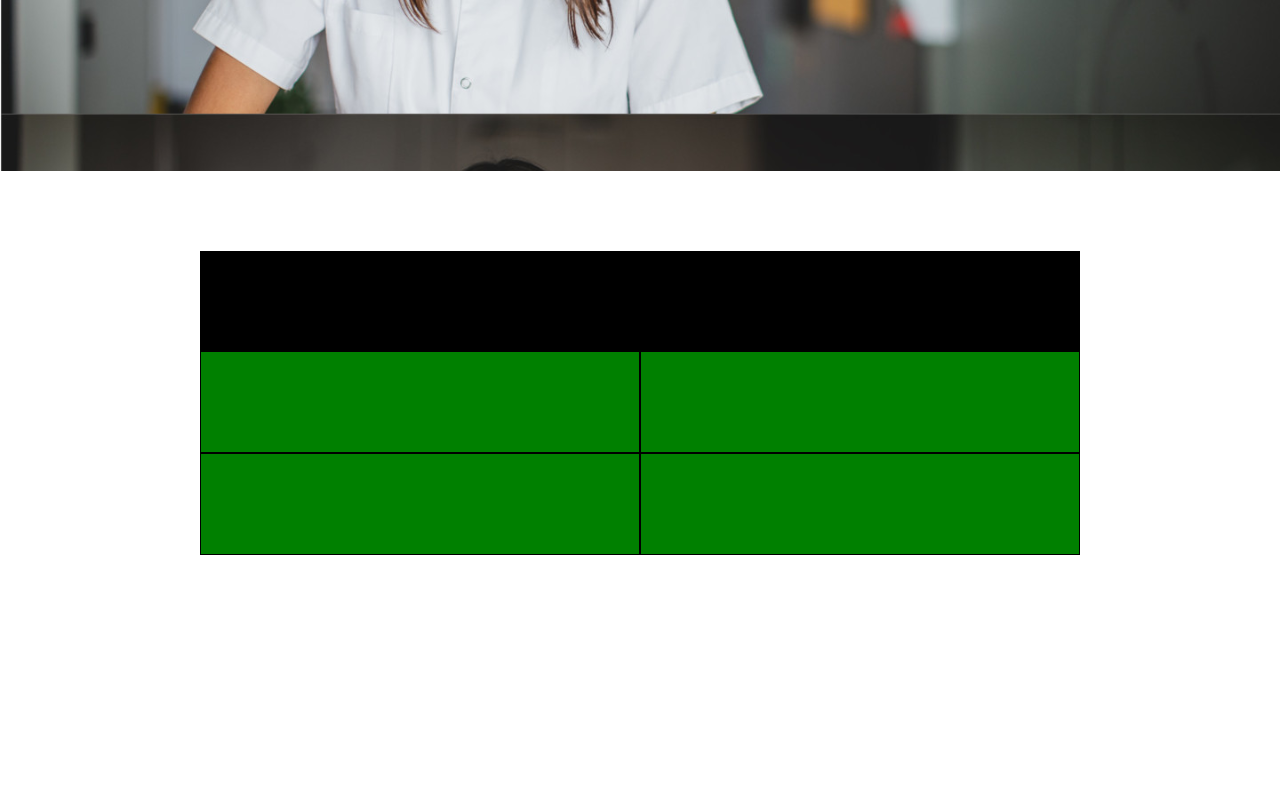
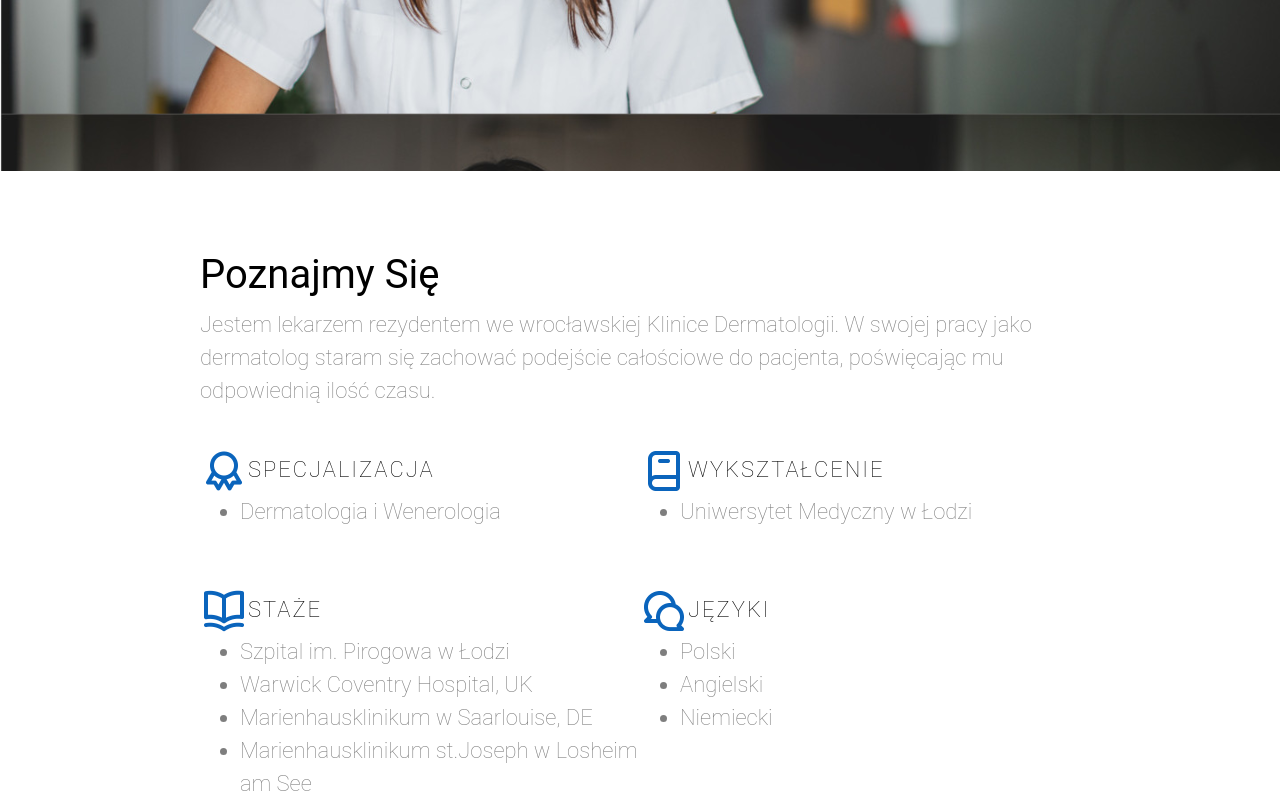
Before and after one commit to krzysztofstudniarek/my-first-gatsby-site, a Gatsby site: page / in a window 1280 px wide. Shown: the part 505-1305 px from the top of the page. Before the commit the page ends 1060 px from the top, so only its background shows below. Built offline with nearby package versions, Linux system fonts and the light colour scheme; Gatsby itself is replaced by a stand-in of ours.

Commit message:
added About section"

```diff
--- a/src/components/About.js
+++ b/src/components/About.js
@@ -3,6 +3,14 @@ import styled from 'styled-components'
 
 import AboutHeader from './AboutHeader'
 import AboutSection from './AboutSection'
+import AboutSectionHeader from './AboutSectionHeader'
+import Icon from './Icon'
+import AboutSectionContent from './AboutSectionContent'
+
+import specs_icon from '../images/specs_icon.png'
+import edu_icon from '../images/edu_icon.png'
+import interns_icon from '../images/interns_icon.png'
+import lang_icon from '../images/lang_icon.png'
 
 const AboutContainer = styled.div`
     display: flex;
@@ -31,12 +39,49 @@ const About = () => {
                     <AboutHeader></AboutHeader>
                 </Row>
                 <Row>
-                    <AboutSection></AboutSection>
-                    <AboutSection></AboutSection>
+                    <AboutSection>
+                        <Icon url= {specs_icon}></Icon>
+                        <AboutSectionHeader>
+                            SPECJALIZACJA
+                        </AboutSectionHeader>
+                        <AboutSectionContent>
+                            <li>Dermatologia i Wenerologia</li>
+                        </AboutSectionContent>
+                    </AboutSection>
+                    <AboutSection>
+                        <Icon url= {edu_icon}></Icon>
+                        <AboutSectionHeader>
+                            WYKSZTAŁCENIE
+                        </AboutSectionHeader>
+                        <AboutSectionContent>
+                            <li>Uniwersytet Medyczny w Łodzi</li>
+                        </AboutSectionContent>
+                    </AboutSection>
                 </Row>
                 <Row>
-                    <AboutSection></AboutSection>
-                    <AboutSection></AboutSection>
+                <AboutSection>
+                        <Icon url= {interns_icon}></Icon>
+                        <AboutSectionHeader>
+                            STAŻE
+                        </AboutSectionHeader>
+                        <AboutSectionContent>
+                            <li>Szpital im. Pirogowa w Łodzi</li>
+                            <li>Warwick Coventry Hospital, UK</li>
+                            <li>Marienhausklinikum w Saarlouise, DE</li>
+                            <li>Marienhausklinikum st.Joseph w Losheim am See</li>
+                        </AboutSectionContent>
+                    </AboutSection>
+                    <AboutSection>
+                        <Icon url= {lang_icon}></Icon>
+                        <AboutSectionHeader>
+                            JĘZYKI
+                        </AboutSectionHeader>
+                        <AboutSectionContent>
+                            <li>Polski</li>
+                            <li>Angielski</li>
+                            <li>Niemiecki</li>
+                        </AboutSectionContent>
+                    </AboutSection>
                 </Row>
             </AboutContent>
         </AboutContainer>
--- a/src/components/AboutHeader.js
+++ b/src/components/AboutHeader.js
@@ -1,9 +1,26 @@
 import * as React from 'react'
 import styled from 'styled-components'
 
-const AboutHeader = styled.div`
+import SectionHeader from './SectionHeader'
+import TextContent from './TextContent'
+
+const AboutHeaderContainer = styled.div`
     flex: 1;
-    background: black;
-    height: 100px;
 `
+
+const AboutHeader = () => {
+    return (
+        <AboutHeaderContainer>
+            <SectionHeader>
+                Poznajmy Się
+            </SectionHeader>
+            <TextContent>
+                Jestem lekarzem rezydentem we wrocławskiej Klinice Dermatologii.
+                W swojej pracy jako dermatolog staram się zachować podejście całościowe
+                do pacjenta, poświęcając mu odpowiednią ilość czasu.
+            </TextContent>
+        </AboutHeaderContainer>
+    );
+}
+
 export default AboutHeader;
--- a/src/components/AboutSection.js
+++ b/src/components/AboutSection.js
@@ -3,9 +3,8 @@ import styled from 'styled-components'
 
 const AboutSection = styled.div`
     flex: 2;
-    background: green;
     height: 100px;
-    border: 1px solid;
+    padding-top: 40px;
 `
 
 export default AboutSection;
--- /dev/null
+++ b/src/components/AboutSectionContent.js
@@ -0,0 +1,20 @@
+import * as React from 'react'
+import styled from 'styled-components'
+
+const AboutSectionUl = styled.ul`
+    clear: both;
+    font-size: 22px;
+    font-weight: 100;
+    line-height: 1.5;
+    opacity: 50%;
+`
+
+const AboutSectionContent = ({children}) => {
+    return(
+        <AboutSectionUl>
+            {children}
+        </AboutSectionUl>
+    )
+}
+
+export default AboutSectionContent;
--- /dev/null
+++ b/src/components/AboutSectionHeader.js
@@ -0,0 +1,19 @@
+import * as React from 'react'
+import styled from 'styled-components'
+
+const Header = styled.div`
+    font-size: 22px;
+    font-weight: 100;
+    letter-spacing: 2px;
+    padding-top: 10px;
+    float: left;
+`
+const AboutSectionHeader = ({children}) => {
+    return (
+        <Header>
+            {children}
+        </Header>
+    );
+}
+
+export default AboutSectionHeader;
--- a/src/components/Header.js
+++ b/src/components/Header.js
@@ -3,7 +3,7 @@ import styled from 'styled-components'
 
 import img from '../images/top.jpg'
 
-import HeadercContent from './HeaderContent'
+import HeaderContent from './HeaderContent'
 
 const Background = styled.div`
     display: flex;
@@ -17,7 +17,7 @@ const Background = styled.div`
 const Header = () => {
     return(
         <Background>
-            <HeadercContent></HeadercContent>
+            <HeaderContent></HeaderContent>
         </Background>
     )
 }
--- a/src/components/HeaderContent.js
+++ b/src/components/HeaderContent.js
@@ -5,7 +5,7 @@ import Logo from './Logo'
 import CTAButton from './CTAButton'
 import HeaderReview from './HeaderReview'
 
-const HeadercContentContainer = styled.div`
+const HeaderContentContainer = styled.div`
     flex: 1;
     position:relative;
     width: 1040px;
@@ -17,11 +17,11 @@ const HeadercContentContainer = styled.div`
 
 const HeaderContent = () => {
     return(
-        <HeadercContentContainer>
+        <HeaderContentContainer>
             <Logo></Logo>
             <CTAButton></CTAButton>
             <HeaderReview></HeaderReview>
-        </HeadercContentContainer>
+        </HeaderContentContainer>
     )
 }
 
--- /dev/null
+++ b/src/components/Icon.js
@@ -0,0 +1,13 @@
+import styled from 'styled-components'
+
+
+const Icon = styled.div`
+    background-image: url(${props => props.url});
+    background-repeat: no-repeat;
+    background-position: center;
+    background-size: 100%;
+    width: 48px;
+    height: 48px;
+    float: left;
+`
+export default Icon;
--- /dev/null
+++ b/src/components/SectionHeader.js
@@ -0,0 +1,17 @@
+import * as React from 'react'
+import styled from 'styled-components'
+
+const Header = styled.div`
+    font-size: 40px;
+    font-weight: 400;
+`
+
+const SectionHeader = ({children}) => {
+    return (
+        <Header>
+            {children}
+        </Header>
+    );
+}
+
+export default SectionHeader;
--- /dev/null
+++ b/src/components/TextContent.js
@@ -0,0 +1,11 @@
+import * as React from 'react'
+import styled from 'styled-components'
+
+const TextContent = styled.div`
+    font-size: 22px;
+    font-weight: 100;
+    opacity: 50%;
+    line-height: 1.5;
+    padding-top: 10px;
+`
+export default TextContent;
```
Also changed, not shown: src/images/edu_icon.png (added), src/images/interns_icon.png (added), src/images/lang_icon.png (added), src/images/specs_icon.png (added), src/images/top.png (deleted).
